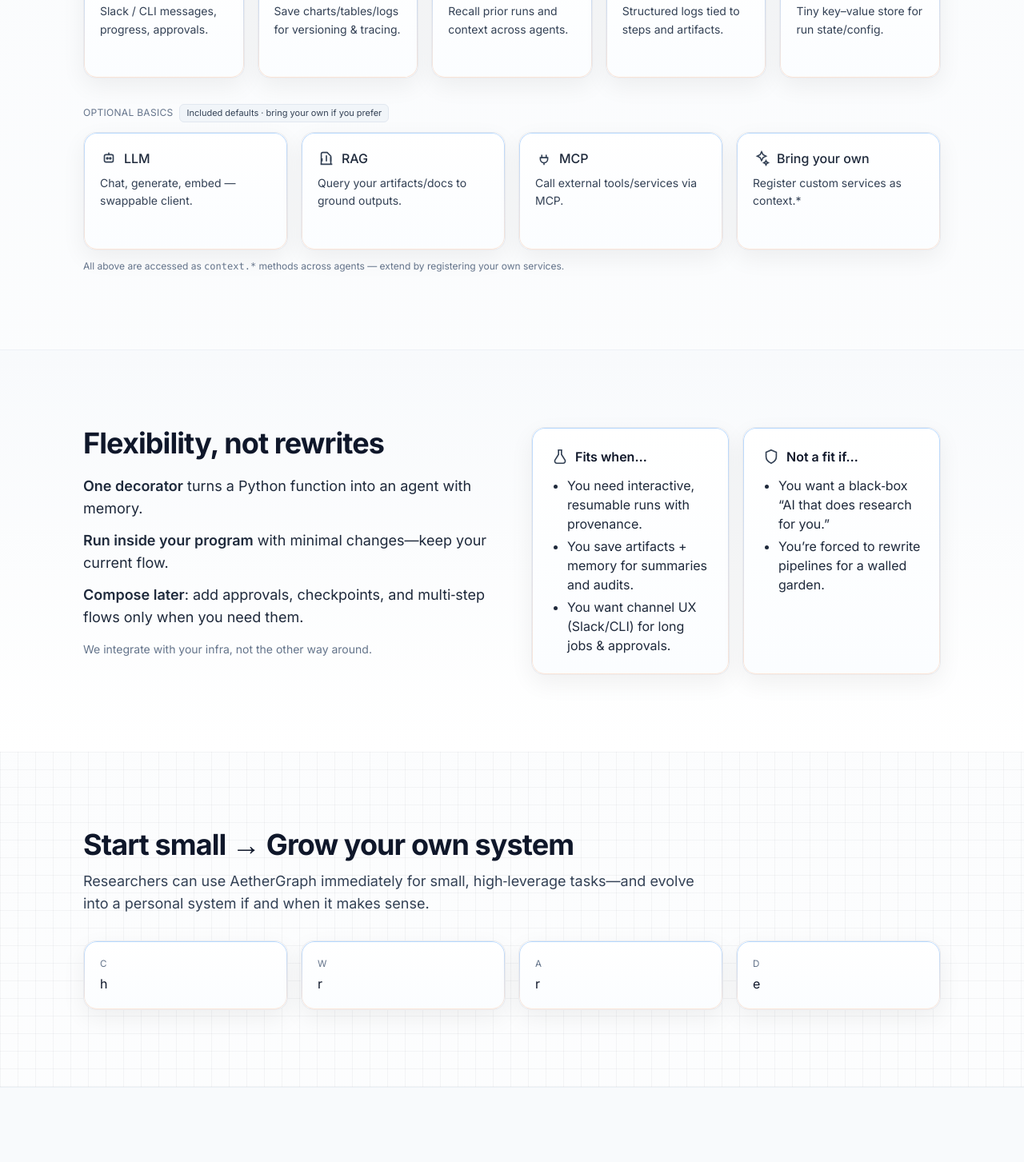
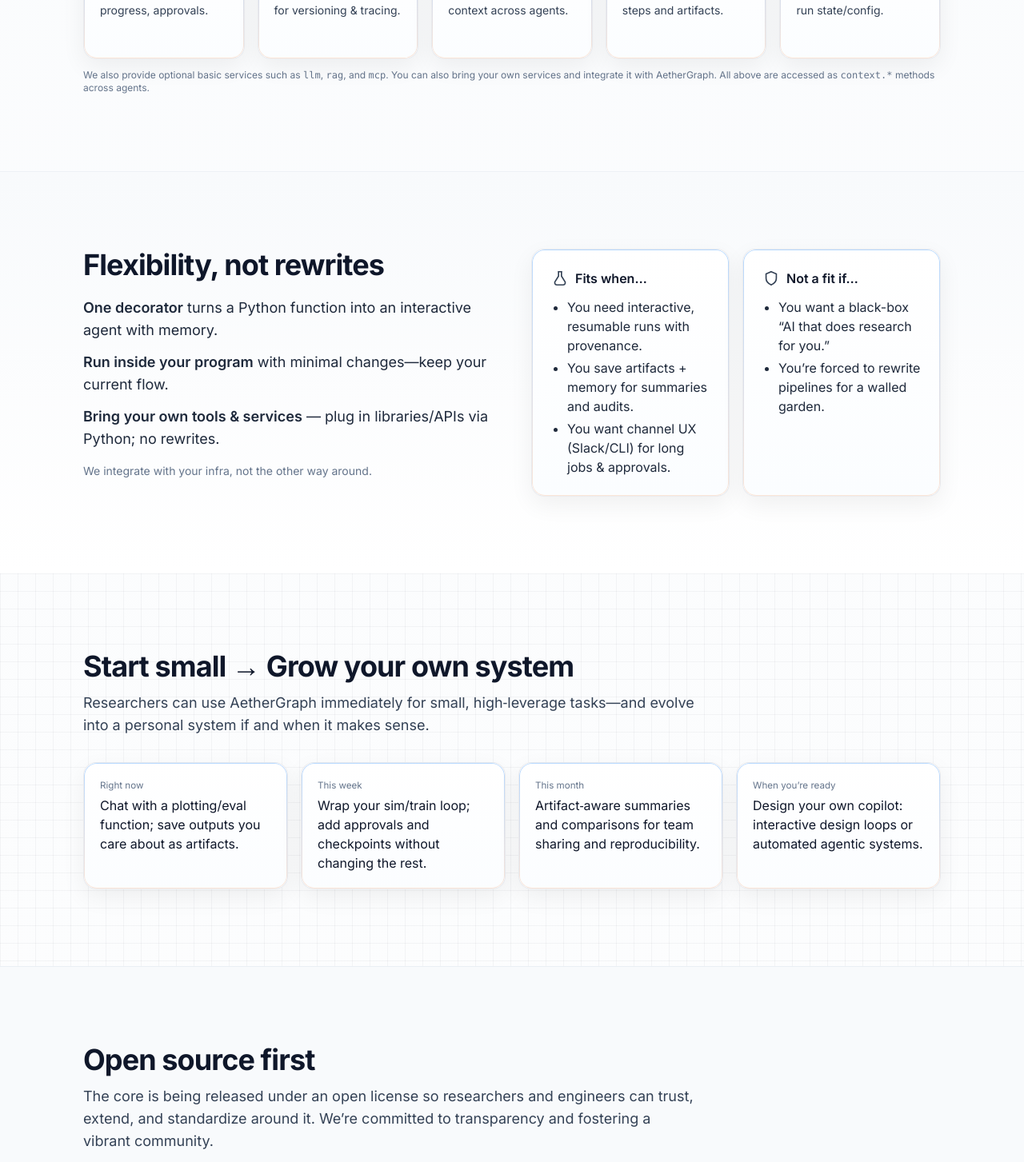
Before and after one commit to coffeepanda/ag_landing, a React (Vite) app: page / in a window 1280 px wide. Shown: the part 2080-3533 px from the top of the page at 80% size. Built offline with nearby package versions, Linux system fonts and the light colour scheme.

Commit message:
refineing

```diff
--- a/src/components/Sections.tsx
+++ b/src/components/Sections.tsx
@@ -4,7 +4,7 @@ import React from 'react'
 const Card: React.FC<React.PropsWithChildren<{ title: string; icon: string }>> = ({ title, icon, children }) => (
   <div className="aeg-card p-6 h-full">
     <div className="flex items-center gap-3">
-      <svg className="icon-2d text-slate-700"><use href={icon}/></svg>
+      <svg className="icon-2d text-slate-700"><use href={icon} /></svg>
       <h3 className="text-xl font-semibold">{title}</h3>
     </div>
     <div className="text-slate-700 mt-3 text-base">{children}</div>
@@ -36,12 +36,6 @@ export const Examples: React.FC = () => (
           Every claim is traceable with clear IDs and provenance.
         </Card>
 
-        {/* a) Agent in your workflow */}
-        <Card title="Agent in your workflow" icon="#icon-plug">
-        Drop an AetherGraph agent into existing Python workflows with minimal friction.
-        The <span className="font-medium">context</span> methods let any function become a talkable agent with memory.
-        </Card>
-
         {/* b) Build your own copilot */}
         <Card title="Build your own copilot" icon="#icon-bot">
           Compose tools, approvals, memory, and channels to create a domain-specific copilot—yours,
@@ -58,31 +52,6 @@ export const Examples: React.FC = () => (
 )
 
 
-export const Services: React.FC = () => (
-  <section id="services" className="py-24">
-    <div className="mx-auto px-6 container-max">
-      <h2 className="text-3xl md:text-4xl font-bold tracking-tight">Core services — built in, not bolted on</h2>
-      <p className="text-slate-700 mt-3 text-lg max-w-3xl">Primitives that keep work grounded in evidence and easy to operate.</p>
-      <div className="grid md:grid-cols-5 gap-4 mt-10 items-stretch">
-        {[
-          { icon: '#icon-channel', title: 'Channels', desc: 'Slack/CLI messages, progress, approvals.' },
-          { icon: '#icon-artifact', title: 'Artifacts', desc: 'Save charts/tables/logs for versioning & tracing.' },
-          { icon: '#icon-memory', title: 'Memory', desc: 'Remembers context and prior runs; helps the system “recall what happened.”' },
-          { icon: '#icon-logger', title: 'Logger', desc: 'Structured logs tied to steps and artifacts.' },
-          { icon: '#icon-kv', title: 'KV', desc: 'Tiny key‑value store for state/config.' },
-        ].map((i) => (
-          <div key={i.title} className="aeg-card h-full p-5 flex flex-col">
-            <div className="flex items-center gap-2 text-slate-800 mb-2">
-              <svg className="icon-2d"><use href={i.icon}/></svg>
-              <div className="font-medium">{i.title}</div>
-            </div>
-            <p className="text-slate-700 text-sm leading-relaxed">{i.desc}</p>
-          </div>
-        ))}
-      </div>
-    </div>
-  </section>
-)
 
 export const Flexibility: React.FC = () => (
   <section id="flex" className="py-24 border-t border-slate-200/60 bg-gradient-to-b from-slate-50 to-white">
@@ -90,25 +59,34 @@ export const Flexibility: React.FC = () => (
       <div>
         <h2 className="text-3xl md:text-4xl font-bold tracking-tight">Flexibility, not rewrites</h2>
         <ul className="mt-5 space-y-3 text-slate-800 text-lg">
-          <li><span className="font-semibold">One decorator</span> turns a Python function into an agent with memory.</li>
+          <li><span className="font-semibold">One decorator</span> turns a Python function into an interactive agent with memory.</li>
           <li><span className="font-semibold">Run inside your program</span> with minimal changes—keep your current flow.</li>
-          <li><span className="font-semibold">Compose later</span>: add approvals, checkpoints, and multi‑step flows only when you need them.</li>
+          <li><span className="font-semibold">Bring your own tools & services</span> — plug in libraries/APIs via Python; no rewrites.</li>
+
         </ul>
         <p className="text-slate-500 mt-4 text-sm">We integrate with your infra, not the other way around.</p>
       </div>
+
       <div className="grid sm:grid-cols-2 gap-4">
         <div className="aeg-card p-6">
-          <div className="flex items-center gap-2"><svg className="icon-2d text-slate-700"><use href="#icon-lab"/></svg><div className="font-semibold">Fits when…</div></div>
+          <div className="flex items-center gap-2">
+            <svg className="icon-2d text-slate-700"><use href="#icon-lab" /></svg>
+            <div className="font-semibold">Fits when…</div>
+          </div>
           <ul className="mt-3 list-disc ml-5 text-slate-800 text-base space-y-1">
             <li>You need interactive, resumable runs with provenance.</li>
             <li>You save artifacts + memory for summaries and audits.</li>
             <li>You want channel UX (Slack/CLI) for long jobs & approvals.</li>
           </ul>
         </div>
+
         <div className="aeg-card p-6">
-          <div className="flex items-center gap-2"><svg className="icon-2d text-slate-700"><use href="#icon-shield"/></svg><div className="font-semibold">Not a fit if…</div></div>
+          <div className="flex items-center gap-2">
+            <svg className="icon-2d text-slate-700"><use href="#icon-shield" /></svg>
+            <div className="font-semibold">Not a fit if…</div>
+          </div>
           <ul className="mt-3 list-disc ml-5 text-slate-800 text-base space-y-1">
-            <li>You want a black‑box “AI that does research for you.”</li>
+            <li>You want a black-box “AI that does research for you.”</li>
             <li>You’re forced to rewrite pipelines for a walled garden.</li>
           </ul>
         </div>
@@ -117,6 +95,7 @@ export const Flexibility: React.FC = () => (
   </section>
 )
 
+
 export const Roadmap: React.FC = () => (
   <section className="py-24 bg-grid">
     <div className="mx-auto px-6 container-max">
@@ -124,10 +103,10 @@ export const Roadmap: React.FC = () => (
       <p className="text-slate-700 mt-3 text-lg max-w-3xl">Researchers can use AetherGraph immediately for small, high‑leverage tasks—and evolve into a personal system if and when it makes sense.</p>
       <div className="grid md:grid-cols-4 gap-4 mt-8">
         {[
-          ('Right now', 'Chat with a plotting/eval function; save outputs you care about as artifacts.'),
-          ('This week', 'Wrap your sim/train loop; add approvals and checkpoints without changing the rest.'),
-          ('This month', 'Artifact‑aware summaries and comparisons for team sharing and reproducibility.'),
-          ('When you’re ready', 'Design your own copilot: interactive design loops and policy‑guarded execution.'),
+          ['Right now', 'Chat with a plotting/eval function; save outputs you care about as artifacts.'],
+          ['This week', 'Wrap your sim/train loop; add approvals and checkpoints without changing the rest.'],
+          ['This month', 'Artifact‑aware summaries and comparisons for team sharing and reproducibility.'],
+          ['When you’re ready', 'Design your own copilot: interactive design loops or automated agentic systems.'],
         ].map(([tag, desc]) => (
           <div key={String(tag)} className="aeg-card p-5">
             <div className="text-slate-500 tag">{tag}</div>
@@ -143,10 +122,19 @@ export const OSS: React.FC = () => (
   <section className="py-24 border-t border-slate-200/60 bg-slate-50">
     <div className="mx-auto px-6 container-max">
       <h2 className="text-3xl md:text-4xl font-bold tracking-tight">Open source first</h2>
-      <p className="text-slate-700 mt-3 text-lg max-w-3xl">We’re releasing the core under an open license so you can trust it, extend it, and standardize around it. Any future paid add‑ons will be optional and won’t lock you in.</p>
+      <p className="text-slate-700 mt-3 text-lg max-w-3xl">
+        The core is being released under an open license so researchers and engineers can trust, extend, and standardize around it.
+        We’re committed to transparency and fostering a vibrant community.
+      </p>
+
+
+      <p className="text-slate-500 text-xs mt-3">
+        Optimized for R&D today; production features are in development. Commercial support is available by agreement.
+      </p>
     </div>
   </section>
 )
+
 
 export const Audience: React.FC = () => (
   <section className="py-24">
@@ -154,15 +142,18 @@ export const Audience: React.FC = () => (
       <h2 className="text-3xl md:text-4xl font-bold tracking-tight">Who gets value today</h2>
       <div className="grid md:grid-cols-3 gap-4 mt-8">
         {[
-          ['#icon-lab','Research & Labs','Reproducible experiments and artifact‑cited reports.'],
-          ['#icon-ml','Applied ML & Data','Dataset audits → train → eval with approvals and summaries.'],
-          ['#icon-sim','Simulation & Engineering','Optimize/tolerance workflows you can pause, inspect, and resume.'],
-          ['#icon-bio','Bioinformatics & Healthcare','Traceable pipelines for analysis; artifact‑aware summaries for reviews.'],
-          ['#icon-robot','Robotics & Automation','Interactive tuning of control loops with approvals and rollback via artifacts.'],
-          ['#icon-fin','Quant Finance & Ops','Backtests and reports with provenance; policy‑guarded execution for risk.'],
+          ['#icon-lab', 'Research & Labs', 'Reproduce results and generate artifact-cited reports with clear provenance.'],
+          ['#icon-ml', 'Applied ML & Data', 'Audit data → train → evaluate with approvals and traceable experiment logs.'],
+          ['#icon-sim', 'Simulation & Engineering', 'Run optimization/tolerance studies you can pause, inspect, tweak, and resume.'],
+          ['#icon-bio', 'Bioinformatics & Health', 'Build review-ready analyses with auditable steps and artifact-anchored summaries.'],
+          ['#icon-robot', 'Robotics & Automation', 'Tune control loops interactively with human-in-the-loop approvals and safe rollback.'],
+          ['#icon-fin', 'Quant & Operations', 'Backtest and deploy with provenance, guardrails, and policy-aware execution.'],
         ].map(([icon, tag, desc]) => (
           <div key={String(tag)} className="aeg-card p-5">
-            <div className="flex items-center gap-2"><svg className="icon-2d text-slate-700"><use href={String(icon)}/></svg><div className="text-slate-500 tag">{tag}</div></div>
+            <div className="flex items-center gap-2">
+              <svg className="icon-2d text-slate-700"><use href={String(icon)} /></svg>
+              <div className="text-slate-500 tag">{tag}</div>
+            </div>
             <p className="mt-2 text-base">{desc}</p>
           </div>
         ))}
@@ -171,17 +162,55 @@ export const Audience: React.FC = () => (
   </section>
 )
 
+
 export const FAQ: React.FC = () => (
   <section className="py-24 border-t border-slate-200/60">
     <div className="mx-auto px-6 container-max">
       <h2 className="text-3xl md:text-4xl font-bold tracking-tight">FAQ</h2>
       <div className="grid md:grid-cols-2 gap-6 mt-8">
         {[
-          ['Do I need LLMs?', 'No—agents can be pure code. LLMs are optional when helpful.'],
-          ['Do I have to learn a new framework?', 'No—start with a decorator; keep your program. Compose flows later if you want.'],
-          ['Do you host long jobs?', 'Heavy compute runs on your infra. We provide the runtime + services and integrate with your environment.'],
-          ['How do summaries avoid hallucinations?', 'Summaries are drafts anchored to saved artifacts and memory; each claim cites artifact IDs and you approve before sharing.'],
-          ['Is this an agent that automates everything?', 'No. AetherGraph is a framework for building interactive workflows and artifact‑anchored reports. It helps you automate the right parts while keeping humans in the loop.'],
+          [
+            "Do I need LLMs?",
+            "No—agents can be pure code. LLMs and AI features are optional when helpful.",
+          ],
+          [
+            "Do I have to learn a new framework?",
+            "No—start with a decorator; keep your program. Compose flows later if you want.",
+          ],
+          [
+            "How do summaries avoid hallucinations?",
+            "Summaries are drafts anchored to saved artifacts and memory; each claim traces to an artifact.",
+          ],
+          [
+            "Is this an agent that automates everything?",
+            "AetherGraph is a framework for agentic workflows. Use it as helper functions or automate when ready.",
+          ],
+          // New: clarify UI
+          [
+            "Do you ship a UI?",
+            "Not initially—the chat preview is a mock. Slack and CLI integrations are supported with instructions. For custom UI integrations and deployments, please contact us."
+          ],
+          // New: hosting/runtime
+          [
+            "Where does it run?",
+            "Anywhere Python runs—your laptop, servers, or cloud. Keep data where you want it.",
+          ],
+          // New: extensibility
+          [
+            "Can I bring my own services?",
+            "Yes. Register custom services as context.* (LLM/RAG/tools/MCP/HTTP). Swap providers freely.",
+          ],
+          // New: privacy & data
+          // [
+          //   "What about privacy?",
+          //   "Artifacts and logs stay in your environment. You decide what, if anything, leaves your network.",
+          // ],
+          // New: cost / licenses (adjust copy later if needed)
+          [
+            "Is there an open-source version?",
+            "Yes. The AetherGraph core is open source under Apache-2.0. Docs and examples ship with the alpha."
+          ],
+
         ].map(([q, a]) => (
           <div key={String(q)} className="rounded-2xl border border-slate-200 p-6 bg-white">
             <div className="font-medium text-lg">{q}</div>
--- a/src/components/Services.tsx
+++ b/src/components/Services.tsx
@@ -43,30 +43,9 @@ export const Services: React.FC = () => {
             ))}
           </div>
         </div>
-
-        {/* Optional basics + Extensibility */}
-        <div className="mt-8">
-          <div className="flex items-center gap-2 mb-3">
-            <div className="text-xs uppercase tracking-wide text-slate-500">Optional basics</div>
-            <span className="px-2 py-0.5 rounded-md bg-slate-100 text-slate-700 text-[11px] border border-slate-200">
-              Included defaults · bring your own if you prefer
-            </span>
-          </div>
-          <div className="grid grid-cols-1 sm:grid-cols-2 md:grid-cols-3 lg:grid-cols-4 gap-4 auto-rows-fr items-stretch">
-            {optional.map((i) => (
-              <div key={i.title} className="aeg-card h-full min-h-[148px] p-5 flex flex-col">
-                <div className="flex items-center gap-2 text-slate-800 mb-2">
-                  <svg className="icon-2d text-slate-700"><use href={i.icon} /></svg>
-                  <div className="font-medium">{i.title}</div>
-                </div>
-                <p className="text-slate-700 text-sm leading-relaxed">{i.desc}</p>
-              </div>
-            ))}
-          </div>
           <p className="text-slate-500 text-xs mt-3">
-            All above are accessed as <code className="font-mono">context.*</code> methods across agents — extend by registering your own services.
+            We also provide optional basic services such as <span className="font-mono">llm</span>, <span className="font-mono">rag</span>, and <span className="font-mono">mcp</span>. You can also bring your own services and integrate it with AetherGraph. All above are accessed as <code className="font-mono">context.*</code> methods across agents.
           </p>
-        </div>
       </div>
     </section>
   )
```
Lines whose indentation alone changed are shown as unchanged.
